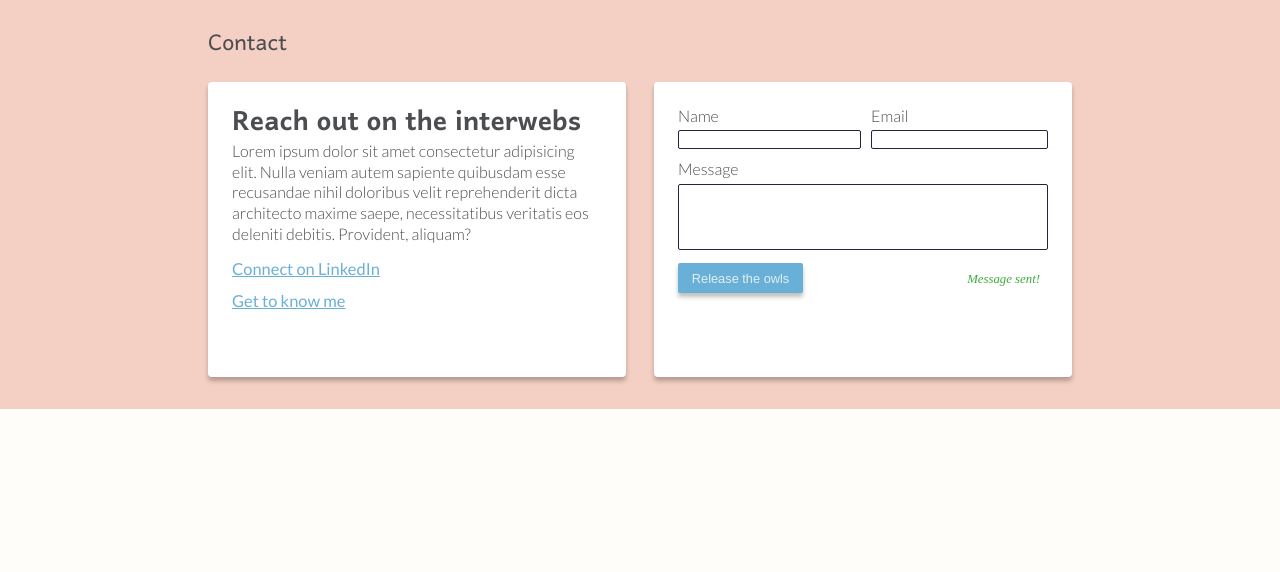
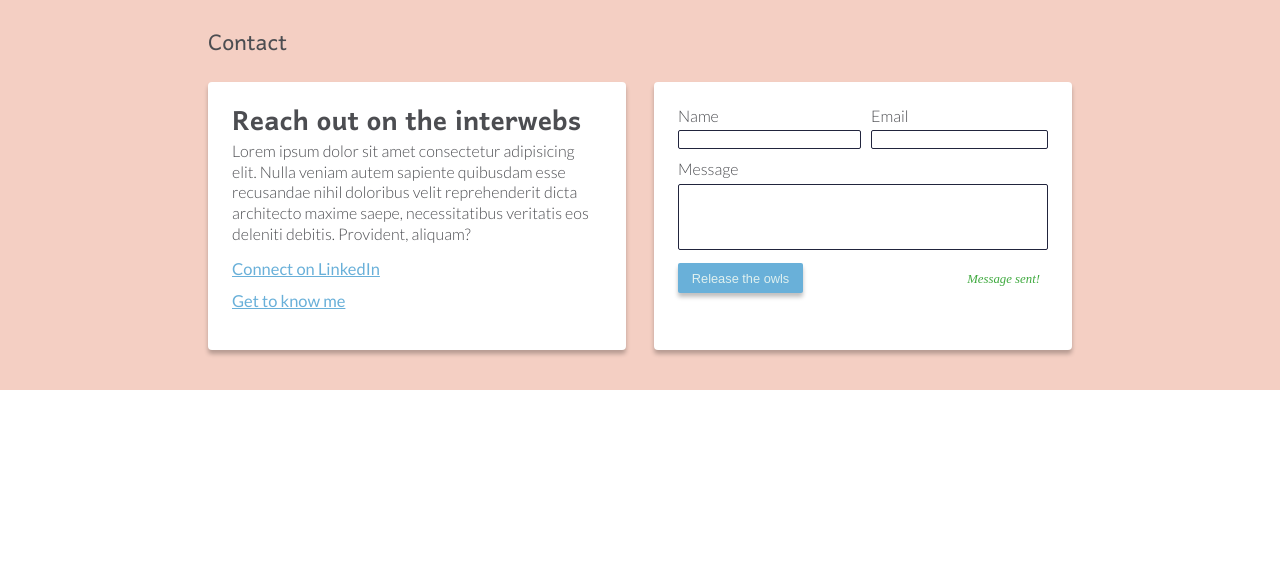
Before and after one commit to zapponejosh/joshzappone.tech, a Node server app: page / in a window 1280 px wide. Shown: the part 1850-2422 px from the top of the page. Before the commit the page ends 2259 px from the top, so only its background shows below. Run offline with Node 20, Linux system fonts and the light colour scheme; some libraries are stand-ins or nearby versions.

Commit message:
quick contact tile fix

```diff
--- a/public/css/style.css
+++ b/public/css/style.css
@@ -264,7 +264,7 @@ h1.intro {
   background-color: var(--light-primary-color);
   min-height: 390px;
   margin-top: 32px;
-  padding: 32px;
+  padding: 32px 20px 40px;
 }
 
 .contact-section .section-title {
@@ -281,15 +281,21 @@ h1.intro {
 }
 
 .tile {
-  height: 295px;
   background-color: #fff;
   padding: 24px;
   border-radius: 4px;
   box-shadow: var(--default-shadow);
 }
 
-.t-1 , .t-2 {
+.t-1 {
   grid-column: span 1;
+  height: fit-content;
+}
+.t-2 {
+  grid-column: span 1;
+  min-height: 263px;
+  align-self: stretch;
+
 }
 
 .contact-link {
@@ -349,6 +355,11 @@ textarea:focus , input:focus {
 
 /* end contact section tiles */
 
+/* footer css */
+footer {
+  height: 182px;
+}
+/* end footer css */
 
 /* MEDIA QUERIES!!! */
 
@@ -421,7 +432,6 @@ textarea:focus , input:focus {
 @media only screen and (max-device-width: 760px) and (-webkit-min-device-pixel-ratio: 2) {
   .t-1 , .t-2 {
     grid-column: span 2;
-    height: fit-content;
   }
 }
 @media only screen and (max-device-width: 420px) and (-webkit-min-device-pixel-ratio: 2) {
```
